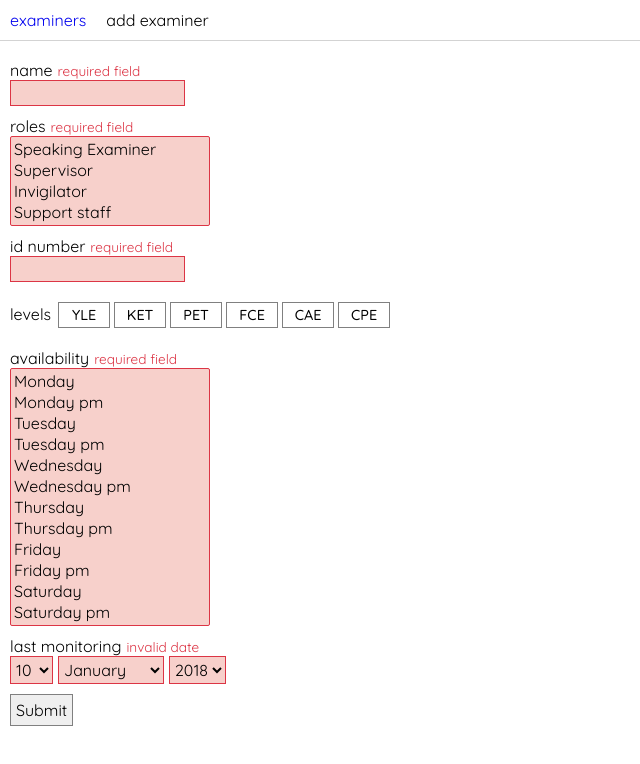
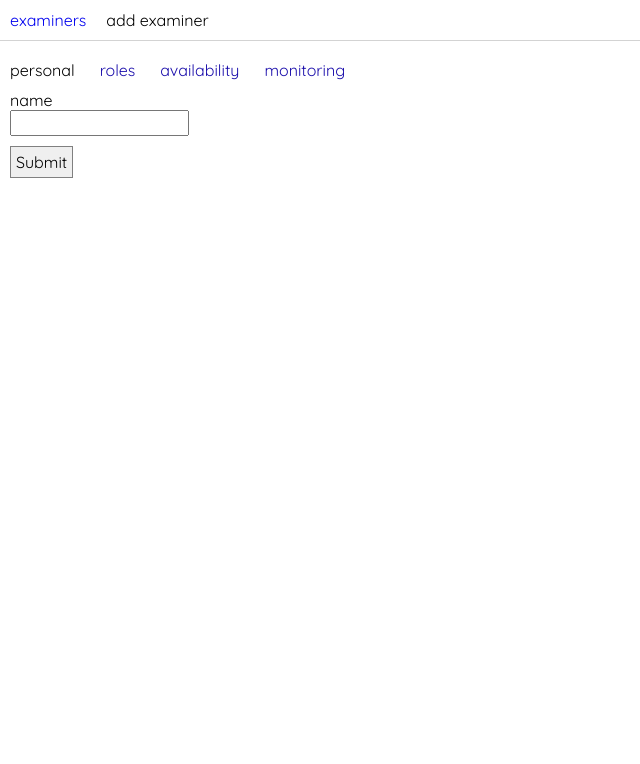
Before and after one commit to chrisjkellett/sessions-allocation, a React app: page /examiners/add in a window 1280 px wide. Shown: the top 764 px of the page, without its empty margins (0-640 px from the left). Built offline with nearby package versions, Linux system fonts and the light colour scheme.

Commit message:
added groups to form input

```diff
--- a/src/components/FormElements/Input/utility.js
+++ b/src/components/FormElements/Input/utility.js
@@ -61,16 +61,23 @@ export const generateFormElement = (type, props, classes) =>{
 export const generateClasses = (props, classes) => {
   const styles = [classes.Input];
 
-  if(props.valid.length !== 0){
+  if(props.valid.length !== 0 && props.shouldValidate){
     styles.push(classes.Invalid);
+  }
+
+  if(props.hide && !props.showHidden){
+    styles.push(classes.NotVisible);
+  }
+
+  if(props.group !== props.activeGroup){
+    styles.push(classes.NotVisible);
   }
 
   return styles.join(" ");
 }
 
 export const generateErrorMessage =(props, classes) => {
-  console.log(props.valid);
-  if(props.valid)
+  if(props.valid && props.shouldValidate)
     return <span className={classes.ErrorMessage}>{props.valid[0]}</span>
   else
     return null;
--- a/src/containers/forms/Examiners/Examiners.css
+++ b/src/containers/forms/Examiners/Examiners.css
@@ -1,3 +1,17 @@
 .Examiners{
   margin: 60px 10px 30px 10px;
 }
+
+.Group{
+  margin-right: 25px;
+  cursor: pointer;
+  color: #1a0dab;
+}
+
+.Group:hover{
+  color: grey;
+}
+
+.NotActiveGroup{
+  margin-right: 25px;
+}
--- a/src/containers/forms/Examiners/Examiners.js
+++ b/src/containers/forms/Examiners/Examiners.js
@@ -11,65 +11,48 @@ import {
   updateOptionArray,
   generateFormElementArray,
   generateObjectForSubmitForm,
-  updateDateArray
+  updateDateArray,
+  showHiddenFields,
+  generateGroups,
+  generateGroupClasses
 } from './utility';
-import {checkValidity} from './validation';
+import {checkValidity, checkFormValidity, formatInput} from './validation';
 
 
 class Examiners extends Component {
   state = {
     examiner: constructExaminerState(),
-    shouldValidate: false,
-    formIsValid: false
+    activeGroup: 'personal',
+    shouldValidate: false
   }
 
   submitHandler = (event, validation) => {
     event.preventDefault();
     this.initialiseValidation();
-    console.log(this.checkFormValidity({...this.state.examiner}));
-    // this.props.addExaminer(generateObjectForSubmitForm(this.state.examiner));
-    // this.props.history.push({
-    //   pathname: '/'
-    // })
+    const isValid = checkFormValidity({...this.state.examiner});
+    if(isValid){
+      this.props.addExaminer(generateObjectForSubmitForm(this.state.examiner));
+      this.props.history.push({
+        pathname: '/'
+      })
+    }
+
   }
 
   initialiseValidation = () => {
-    updateSimpleState({shouldValidate: true});
-  }
-
-  checkFormValidity = (obj) => {
-    let isValid = true;
-
-    for(let item in obj){
-      if(obj[item].validation.valid.length !== 0){
-        isValid = false
-      }
-    }
-
-    return isValid;
+    this.setState(updateSimpleState(this.state, {shouldValidate: true}));
   }
 
   changeHandler = (event, type, id, index) => {
-    if(type === 'input'){
-      this.inputHandler(event, id);
-    }
-
-    if(type === 'select'){
-      this.selectHandler(event, id);
-    }
-
-    if(type === 'checkbox'){
-      this.checkBoxHandler(event, id);
-    }
-
-    if(type === 'date'){
-      this.dateHandler(event, id, index);
-    }
+    if(type === 'input') this.inputHandler(event, id);
+    if(type === 'select') this.selectHandler(event, id);
+    if(type === 'checkbox') this.checkBoxHandler(event, id);
+    if(type === 'date') this.dateHandler(event, id, index);
   }
 
   inputHandler = (event, id) => {
     const value = event.target.value;
-    const update = updateState(this.state, id, {value: value});
+    const update = updateState(this.state, id, {value: formatInput(value, id)});
     update.examiner[id].validation = checkValidity({...update.examiner[id]});
     this.setState(update);
   }
@@ -97,6 +80,10 @@ class Examiners extends Component {
     this.setState(update);
   }
 
+  groupChange = (event, group) => {
+    this.setState(updateSimpleState({activeGroup: group}))
+  }
+
   render(){
     const formElements = generateFormElementArray(this.state.examiner).map(element => {
       return (
@@ -107,13 +94,27 @@ class Examiners extends Component {
           elementtype={element.config.elementType}
           elementConfig={element.config.elementConfig}
           value={element.config.value}
+          hide={element.config.hide}
+          activeGroup={this.state.activeGroup}
+          group={element.config.group}
+          showHidden={showHiddenFields(this.state.examiner)}
           valid={element.config.validation.valid}
+          shouldValidate={this.state.shouldValidate}
           change={(event, index) => this.changeHandler(event, element.config.elementType, element.id, index)}/>
       )
     })
 
+    const groupToolbar = generateGroups(this.state.examiner).map(group =>(
+      <span
+        key={group}
+        className={generateGroupClasses(classes, group, this.state.activeGroup)}
+        onClick={(event) => this.groupChange(event, group)}>{group}
+      </span>
+    ))
+
     return(
       <form className={classes.Examiners} onSubmit={this.submitHandler}>
+        {groupToolbar}
         {formElements}
         <button>Submit</button>
       </form>
--- a/src/containers/forms/Examiners/utility.js
+++ b/src/containers/forms/Examiners/utility.js
@@ -65,3 +65,26 @@ export const updateDateArray = (arr, event, index) => {
   arr[index] = event.target.value;
   return arr;
 }
+
+export const showHiddenFields = (obj) => {
+  if(obj.roles.value.includes('Speaking Examiner')){
+    return true;
+  }else{
+    return false;
+  }
+}
+
+export const generateGroups = (obj) => {
+  let groups = [];
+
+  for (let item in obj){
+    groups.push(obj[item].group)
+  }
+
+  return Array.from(new Set(groups));
+}
+
+export const generateGroupClasses = (classes, group, active) => {
+  if(group !== active) return classes.Group;
+  else return classes.NotActiveGroup;
+}
--- a/src/containers/forms/Examiners/validation.js
+++ b/src/containers/forms/Examiners/validation.js
@@ -1,3 +1,12 @@
+export const formatInput = (str, id) => {
+  switch(id){
+    case 'id_number':
+      return str.toUpperCase();
+    default:
+      return str;
+  }
+}
+
 export const checkValidity = (obj) => {
   const {validation, value} = obj;
   const {rules} = validation;
@@ -16,6 +25,18 @@ export const checkValidity = (obj) => {
   return validation;
 }
 
+export const checkFormValidity = (obj) => {
+  let isValid = true;
+
+  for(let item in obj){
+    if(obj[item].validation.valid.length !== 0){
+      isValid = false
+    }
+  }
+
+  return isValid;
+}
+
 const formatLengthError = (rule, num) => {
   return rule.replace(/#/g, num)
 }
--- a/src/store/constructors/examiners.js
+++ b/src/store/constructors/examiners.js
@@ -12,10 +12,10 @@ export const constructExaminerState = () => {
     name: {
       elementType: 'input',
       elementConfig: {
-        type: 'text',
-        placeholder: ''
+        type: 'text'
       },
       value: '',
+      group: 'personal',
       validation: constructValidation({...rules.required, ...rules.minLength})
       },
 
@@ -27,6 +27,7 @@ export const constructExaminerState = () => {
       },
       options: roleKeys,
       value: [],
+      group: 'roles',
       validation: constructValidation({...rules.required})
     },
 
@@ -34,20 +35,20 @@ export const constructExaminerState = () => {
       elementType: 'input',
       elementConfig: {
         type: 'text',
-        placeholder: '',
         maxLength: 6
       },
+      hide: true,
       value: '',
+      group: 'roles',
       validation: constructValidation({...rules.required, ...rules.validId})
     },
 
     levels: {
       elementType: 'checkbox',
-      elementConfig: {
-        placeholder: ''
-      },
       options: levelKeys,
+      hide: true,
       value: [],
+      group: 'roles',
       validation: constructValidation({})
     },
 
@@ -59,6 +60,7 @@ export const constructExaminerState = () => {
       },
       options: availabilityKeys,
       value: [],
+      group: 'availability',
       validation: constructValidation({...rules.required})
     },
 
@@ -70,6 +72,7 @@ export const constructExaminerState = () => {
         years: yearOptionsMonitoring
       },
       value: ['2018', 'January', '10'],
+      group: 'monitoring',
       validation: constructValidation({...rules.checkDate})
     }
   }
```
